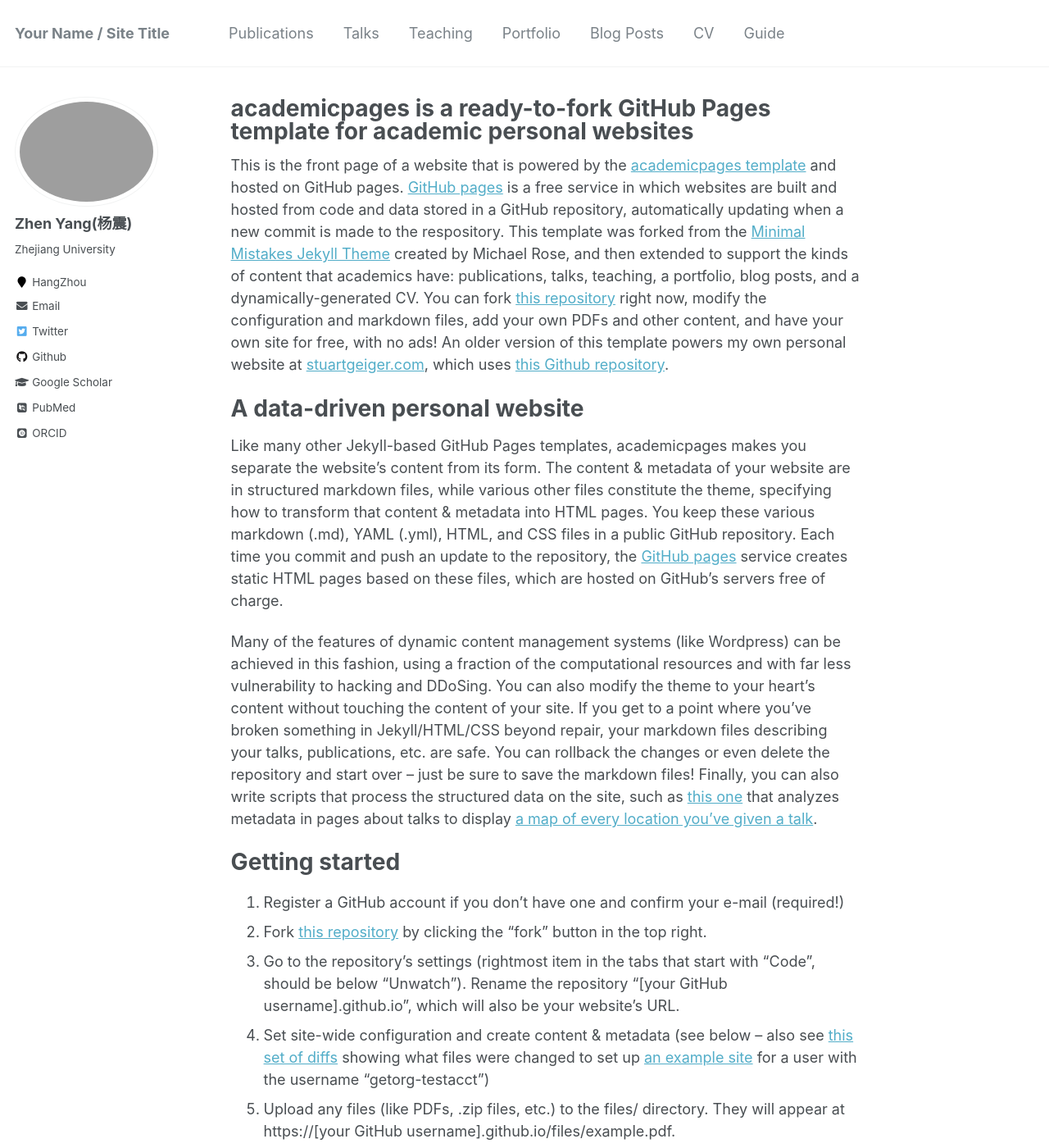
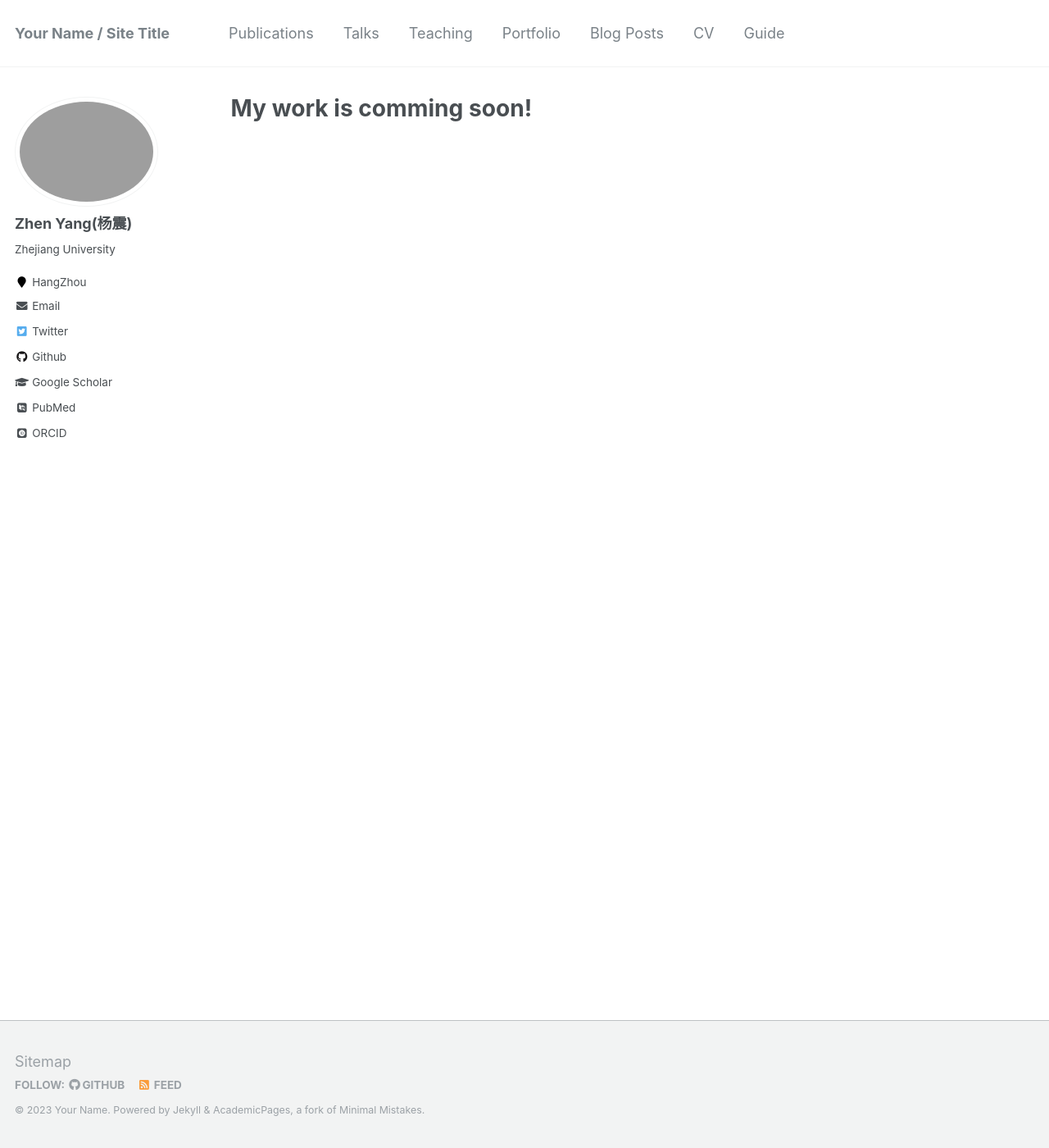
Before and after one commit to ZhenYangCS/zhenyangcs.github.io, a Jekyll site: the page built from _pages/about.md, in a window 1280 px wide and 1400 px high. Shown: the whole window at 82% size. Built offline with Jekyll 4.4.1, drawn with Linux system fonts in a browser that asks for light colours; some web fonts are replaced; some of the changed text lies outside the part shown.

Commit message:
提交my work is comming soon

```diff
--- a/_pages/about.md
+++ b/_pages/about.md
@@ -1,13 +1,13 @@
 ---
 permalink: /
-title: "academicpages is a ready-to-fork GitHub Pages template for academic personal websites"
+title: "My work is comming soon!"
 excerpt: "About me"
 author_profile: true
 redirect_from:
   - /about/
   - /about.html
 ---
-
+<!--
 This is the front page of a website that is powered by the [academicpages template](https://github.com/academicpages/academicpages.github.io) and hosted on GitHub pages. [GitHub pages](https://pages.github.com) is a free service in which websites are built and hosted from code and data stored in a GitHub repository, automatically updating when a new commit is made to the respository. This template was forked from the [Minimal Mistakes Jekyll Theme](https://mmistakes.github.io/minimal-mistakes/) created by Michael Rose, and then extended to support the kinds of content that academics have: publications, talks, teaching, a portfolio, blog posts, and a dynamically-generated CV. You can fork [this repository](https://github.com/academicpages/academicpages.github.io) right now, modify the configuration and markdown files, add your own PDFs and other content, and have your own site for free, with no ads! An older version of this template powers my own personal website at [stuartgeiger.com](http://stuartgeiger.com), which uses [this Github repository](https://github.com/staeiou/staeiou.github.io).
 
 A data-driven personal website
@@ -47,4 +47,4 @@
 
 For more info
 ------
-More info about configuring academicpages can be found in [the guide](https://academicpages.github.io/markdown/). The [guides for the Minimal Mistakes theme](https://mmistakes.github.io/minimal-mistakes/docs/configuration/) (which this theme was forked from) might also be helpful.
+More info about configuring academicpages can be found in [the guide](https://academicpages.github.io/markdown/). The [guides for the Minimal Mistakes theme](https://mmistakes.github.io/minimal-mistakes/docs/configuration/) (which this theme was forked from) might also be helpful. -->
```
